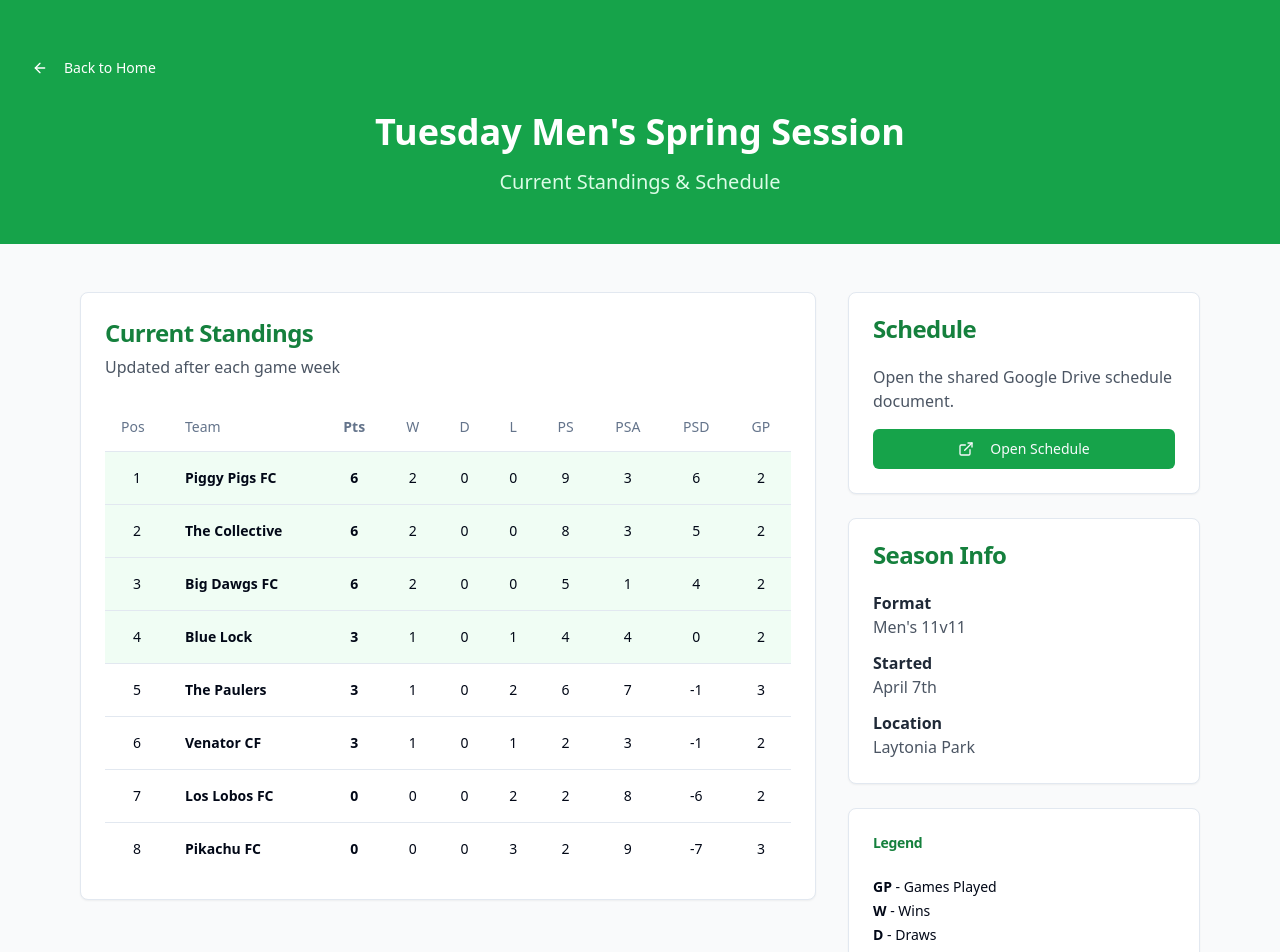
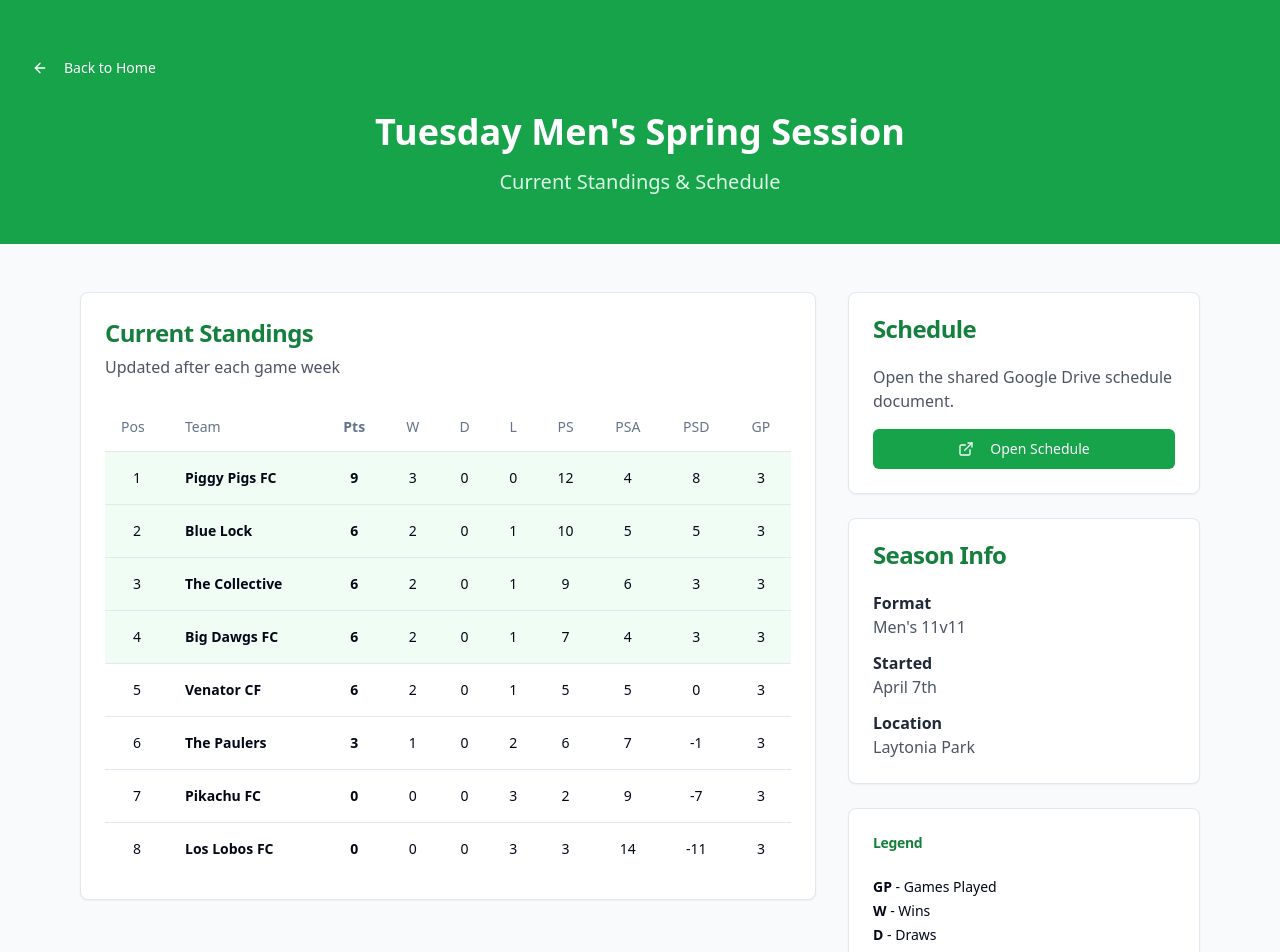
Before and after one commit to aaron132435/a5soccer-thursday-nights-kickoff, a React (Vite) app: page /tuesday-mens-standings in a window 1280 px wide. Shown: the top 952 px of the page. Built offline with nearby package versions, Linux system fonts and the light colour scheme.

Commit message:
Changes
Co-authored-by: aaron132435 <60522780+aaron132435@users.noreply.github.com>

```diff
--- a/src/pages/TuesdayMensStandings.tsx
+++ b/src/pages/TuesdayMensStandings.tsx
@@ -8,14 +8,14 @@ const TuesdayMensStandings = () => {
   const scheduleUrl = "https://docs.google.com/document/d/1tHCF3MQefo87yojhsNTBVc0yxKHooW1PjKQ6mv0VlkU/edit?usp=sharing";
 
   const rawStandings = [
-    { team: "Blue Lock", points: 3, wins: 1, losses: 1, draws: 0, ps: 4, psa: 4, psd: 0, played: 2 },
-    { team: "The Collective", points: 6, wins: 2, losses: 0, draws: 0, ps: 8, psa: 3, psd: 5, played: 2 },
+    { team: "Blue Lock", points: 6, wins: 2, losses: 1, draws: 0, ps: 10, psa: 5, psd: 5, played: 3 },
+    { team: "The Collective", points: 6, wins: 2, losses: 1, draws: 0, ps: 9, psa: 6, psd: 3, played: 3 },
     { team: "The Paulers", points: 3, wins: 1, losses: 2, draws: 0, ps: 6, psa: 7, psd: -1, played: 3 },
-    { team: "Los Lobos FC", points: 0, wins: 0, losses: 2, draws: 0, ps: 2, psa: 8, psd: -6, played: 2 },
-    { team: "Piggy Pigs FC", points: 6, wins: 2, losses: 0, draws: 0, ps: 9, psa: 3, psd: 6, played: 2 },
-    { team: "Venator CF", points: 3, wins: 1, losses: 1, draws: 0, ps: 2, psa: 3, psd: -1, played: 2 },
+    { team: "Los Lobos FC", points: 0, wins: 0, losses: 3, draws: 0, ps: 3, psa: 14, psd: -11, played: 3 },
+    { team: "Piggy Pigs FC", points: 9, wins: 3, losses: 0, draws: 0, ps: 12, psa: 4, psd: 8, played: 3 },
+    { team: "Venator CF", points: 6, wins: 2, losses: 1, draws: 0, ps: 5, psa: 5, psd: 0, played: 3 },
     { team: "Pikachu FC", points: 0, wins: 0, losses: 3, draws: 0, ps: 2, psa: 9, psd: -7, played: 3 },
-    { team: "Big Dawgs FC", points: 6, wins: 2, losses: 0, draws: 0, ps: 5, psa: 1, psd: 4, played: 2 },
+    { team: "Big Dawgs FC", points: 6, wins: 2, losses: 1, draws: 0, ps: 7, psa: 4, psd: 3, played: 3 },
   ];
 
   const standings = [...rawStandings]
```
